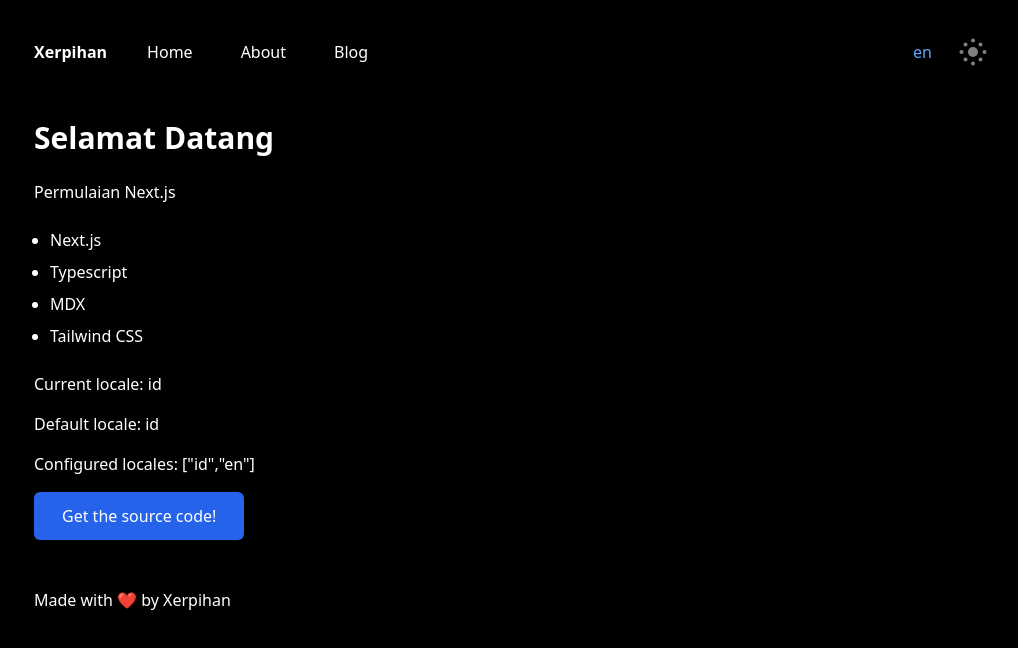
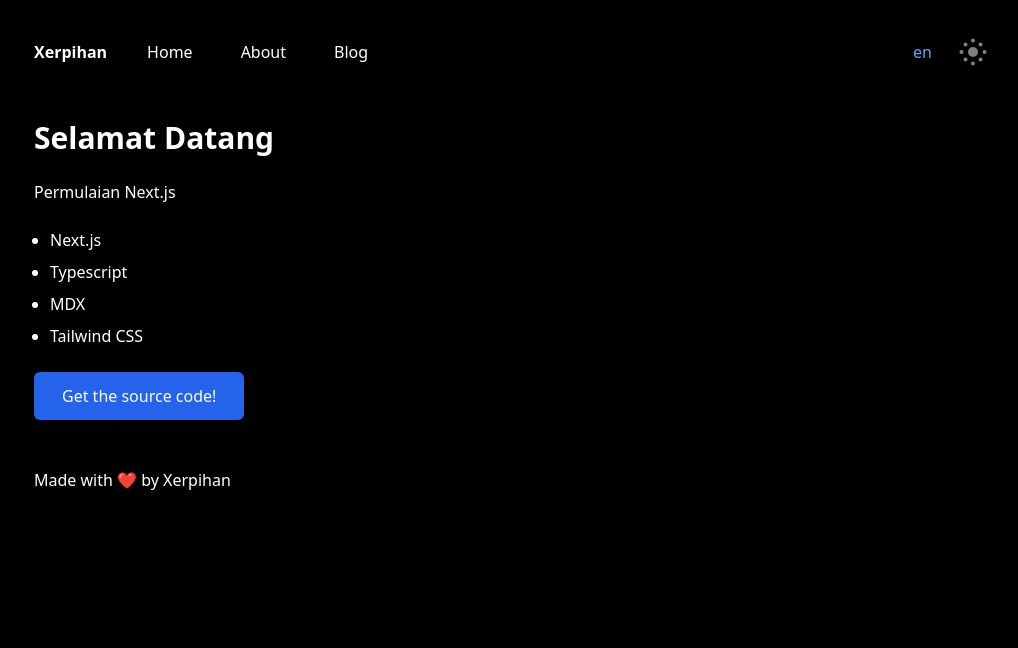
Before and after one commit to yasanugroho/silver-doodle, a Next.js app: page / in a window 1280 px wide. Shown: the top 648 px of the page, without its empty margins (126-1144 px from the left). Built offline with nearby package versions, Linux system fonts and the light colour scheme; what @tailwindcss/typography would draw is missing.

Commit message:
Remove test locale elements

```diff
--- a/pages/blog/[slug].tsx
+++ b/pages/blog/[slug].tsx
@@ -34,9 +34,6 @@ type PostPageProps = {
 };
 
 const PostPage: React.FC<PostPageProps> = ({ source, frontMatter }) => {
-  const router = useRouter();
-  const { defaultLocale,  query, locale, locales } = router;
-
   const customMeta: MetaProps = {
     title: `${frontMatter.title} - Xerpihan`,
     description: frontMatter.description,
@@ -47,11 +44,6 @@ const PostPage: React.FC<PostPageProps> = ({ source, frontMatter }) => {
 
   return (
     <Layout customMeta={customMeta}>
-      <p>Current slug: {query.slug}</p>
-      <p>Current locale: {locale}</p>
-      <p>Default locale: {defaultLocale}</p>
-      <p>Configured locales: {JSON.stringify(locales)}</p>
-
       <article>
         <h1 className="mb-3 text-gray-900 dark:text-white">
           {frontMatter.title}
--- a/pages/index.tsx
+++ b/pages/index.tsx
@@ -9,7 +9,7 @@ import { _ } from '../lib/i18n';
 
 export const Index: React.FC = () => {
   const router = useRouter();
-  const { locale: l, locales, defaultLocale } = router;
+  const { locale: l } = router;
 
   return (
     <Layout>
@@ -26,10 +26,6 @@ export const Index: React.FC = () => {
         <li className="mt-2">Tailwind CSS</li>
       </ul>
 
-      <p>Current locale: {l}</p>
-      <p>Default locale: {defaultLocale}</p>
-      <p>Configured locales: {JSON.stringify(locales)}</p>
-
       <a
         href="https://github.com/ChangoMan/nextjs-typescript-mdx-blog"
         className="inline-block px-7 py-3 rounded-md text-white dark:text-white bg-blue-600 hover:bg-blue-700 hover:text-white dark:hover:text-white"
```
